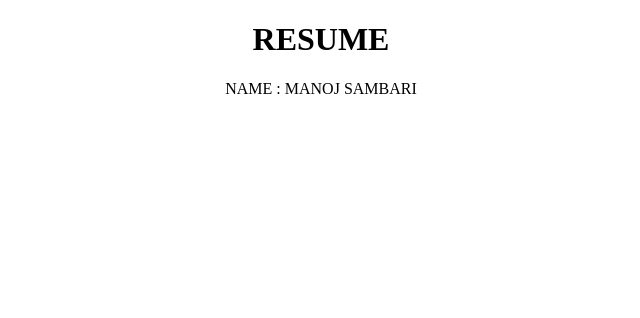
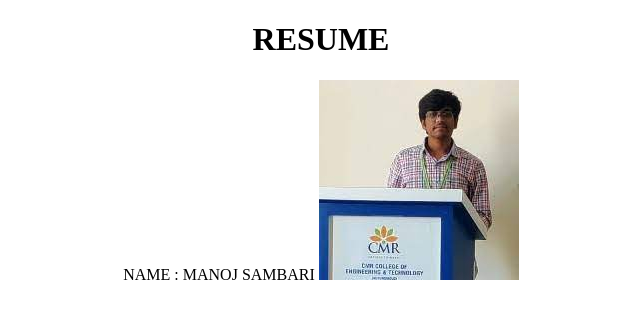
Before and after one commit to Manooj7/MERNSTACK, a website: page Resume.html in a window 1280 px wide. Shown: the whole page, without its empty margins (319-959 px from the left). Drawn offline with Linux system fonts and the light colour scheme.

Commit message:
neww addn

```diff
--- a/Resume.html
+++ b/Resume.html
@@ -8,7 +8,7 @@
 </head>
 <body>
   <center>  <h1>RESUME</h1>
-        <p1>NAME : MANOJ SAMBARI</p1>
+        <p1>NAME : MANOJ SAMBARI</p1>           <img src="manoj.jpg" alt="imagee">
 </center>
 
 </body>
```
Also changed, not shown: manoj.jpg (added).
